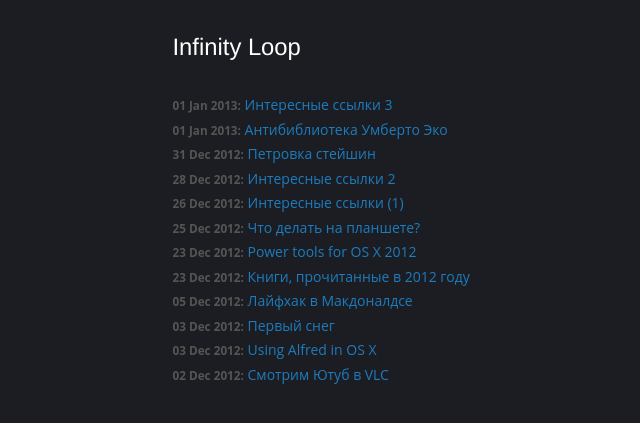
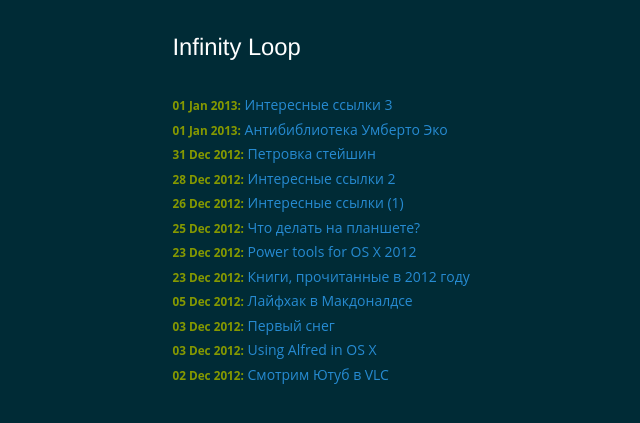
Before and after one commit to dimkalinux/dimkalinux.github.com, a Jekyll site: the page built from index.html, in a window 1280 px wide. Shown: the top 423 px of the page, without its empty margins (130-770 px from the left). Built offline with Jekyll 4.4.1, drawn with Linux system fonts in a browser that asks for light colours; Markdown is read by kramdown in place of the engine named in the settings.

Commit message:
Finished new design
Signed-off-by: dimkalinux <dimkalinux@gmail.com>

```diff
--- a/css/app.css
+++ b/css/app.css
@@ -1,8 +1,8 @@
 body {
     font-family: "Open Sans", Helvetica, arial, clean, sans-serif;
     margin-top: 20px;
-    color: #bbb;
-    background: #1c1d22;
+    color: #93a1a1;
+    background: #002b36;
 }
 
 ul,
@@ -26,16 +26,18 @@ h1 {
 }
 
 h2 {
-    font-size: 1.5em;
+    font-size: 1.35em;
+    font-weight: bold;
 }
 
 h3 {
-    font-size: 1.3em;
+    font-size: 1.2em;
+    font-weight: bold;
 }
 
 a,
 a:hover {
-    color: #1d7cbe;
+    color: #268bd2;
 }
 
 a:hover,
@@ -58,21 +60,20 @@ ul.posts li {
 }
 
 ul.posts span {
-    color: #555;
-    /*font-family: Monaco, "Courier New", monospace;*/
+    color: #859900;
     font-size: 84%;
     font-weight: bold;
 }
 
 .post img,
 .post iframe {
-    border: solid 2px #222;
+    border: solid 2px #073642;
 }
 
 blockquote {
-    border-left: solid 1px #666;
+    border-left: solid 1px #657b83;
 }
 
 blockquote p {
-    color: #aaa;
+    color: #657b83;
 }
```
